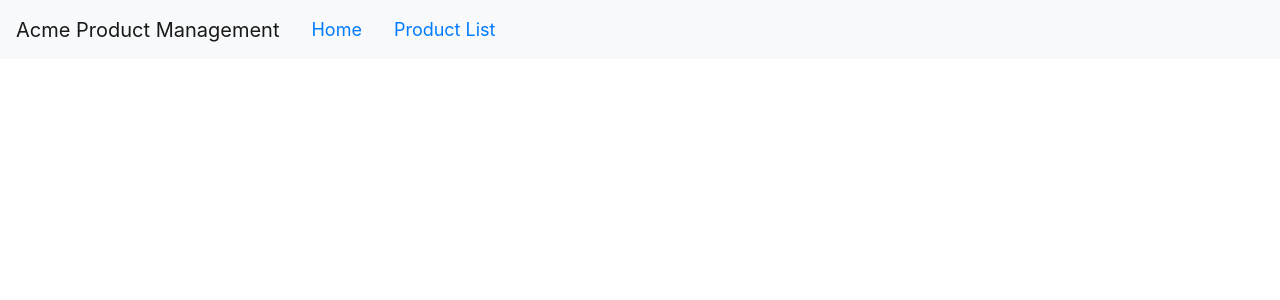
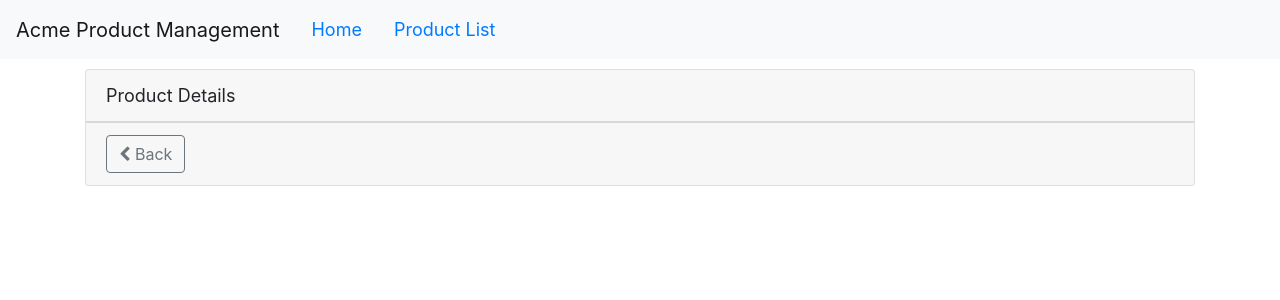
Before and after one commit to Developerkushagra/AngularGettingStarted, an Angular app in the folder APM-Start/: page /products/1 in a window 1280 px wide. Shown: the top 300 px of the page. Built offline with nearby package versions, Linux system fonts and the light colour scheme.

Commit message:
Guarding routes and advance navigation techniques

```diff
--- a/APM-Start/src/app/Products/Product-list.component.html
+++ b/APM-Start/src/app/Products/Product-list.component.html
@@ -42,7 +42,11 @@
               *ngIf='showImage'
               />
             </td>
-            <td>{{product.productName }}</td>
+            <td>
+              <a [routerLink]="['/products',product.productId]">
+                {{ product.productName }}
+              </a>
+            </td>
             <td>
               {{product.productCode|lowercase|convertToSpaces: '-'}}
             </td>
--- a/APM-Start/src/app/Products/product-detail.component.html
+++ b/APM-Start/src/app/Products/product-detail.component.html
@@ -1,6 +1,12 @@
-<div class='card'
-     *ngIf='product'>
+<div class='card'>
   <div class='card-header'>
-    {{pageTitle + ': ' + product.productName}}
+    {{pageTitle}}
   </div>
+  <div class="card-footer">
+      <button class="btn btn-outline-secondary"
+      (click)='onBack()'
+      style="widows: 80px">
+      <i class="fa fa-chevron-left"></i> Back
+    </button>
   </div>
+</div>
--- a/APM-Start/src/app/Products/product-detail.component.ts
+++ b/APM-Start/src/app/Products/product-detail.component.ts
@@ -1,5 +1,7 @@
 import { Component, OnInit } from '@angular/core';
 import { IProduct } from './product';
+import {ActivatedRoute, Router} from '@angular/router';
+import { ProductService } from './Product.service';
 
 @Component({
   templateUrl: './product-detail.component.html',
@@ -8,9 +10,23 @@
 export class ProductDetailComponent implements OnInit {
   pageTitle = 'Product Details';
   product: IProduct[];
-  constructor() { }
+  errorMessage: string;
+  constructor(private route: ActivatedRoute,
+              private router: Router) { }
 
   ngOnInit(): void {
+    const param = this.route.snapshot.paramMap.get('id');
+    if (param) {
+      const id = +param;
+      this.getProduct(id);
+    }
+  }
+
+  onBack(): void{
+    this.router.navigate(['/products']);
+  }
+  getProduct(id: number): void {
+    console.log(id);
   }
 
 }
--- /dev/null
+++ b/APM-Start/src/app/Products/product-detail.guard.ts
@@ -0,0 +1,26 @@
+import { Injectable } from '@angular/core';
+import { CanActivate, ActivatedRouteSnapshot, RouterStateSnapshot, UrlTree, Router } from '@angular/router';
+import { Observable } from 'rxjs';
+
+@Injectable({
+  providedIn: 'root'
+})
+export class ProductDetailGuard implements CanActivate {
+
+  constructor(private router: Router){}
+
+  canActivate(
+    next: ActivatedRouteSnapshot,
+    state: RouterStateSnapshot): Observable<boolean |
+    UrlTree> | Promise<boolean | UrlTree> |
+    boolean | UrlTree {
+      const id = +next.url[1].path;
+      if ( isNaN(id) || id < 1 ){
+        alert('Invalid Product Id');
+        this.router.navigate(['/products']);
+        return false;
+      }
+      return true;
+  }
+
+}
--- a/APM-Start/src/app/Products/product.ts
+++ b/APM-Start/src/app/Products/product.ts
@@ -1,5 +1,5 @@
 export interface IProduct {
-    productId: number;
+  productId: number;
   productName: string;
   productCode: string;
   releaseDate: string;
--- a/APM-Start/src/app/app.module.ts
+++ b/APM-Start/src/app/app.module.ts
@@ -10,7 +10,7 @@
 import {StarComponent} from './shared/star.component';
 import { ProductDetailComponent } from './Products/product-detail.component';
 import { WelcomeComponent } from './home/welcome.component';
-
+import { ProductDetailGuard } from './Products/product-detail.guard';
 @NgModule({
   declarations: [
     AppComponent,
@@ -26,7 +26,7 @@
     HttpClientModule,
     RouterModule.forRoot([
       {path: 'products', component: ProductListComponent},
-      {path: 'products/:id', component: ProductDetailComponent},
+      {path: 'products/:id', canActivate: [ProductDetailGuard], component: ProductDetailComponent},
       {path: 'welcome', component: WelcomeComponent},
       {path: '', redirectTo: 'welcome', pathMatch: 'full'},
       {path: '**', redirectTo: 'welcome', pathMatch: 'full'}
```
Also changed, not shown: 1 other file (tests, documents, lock files or other folders).
